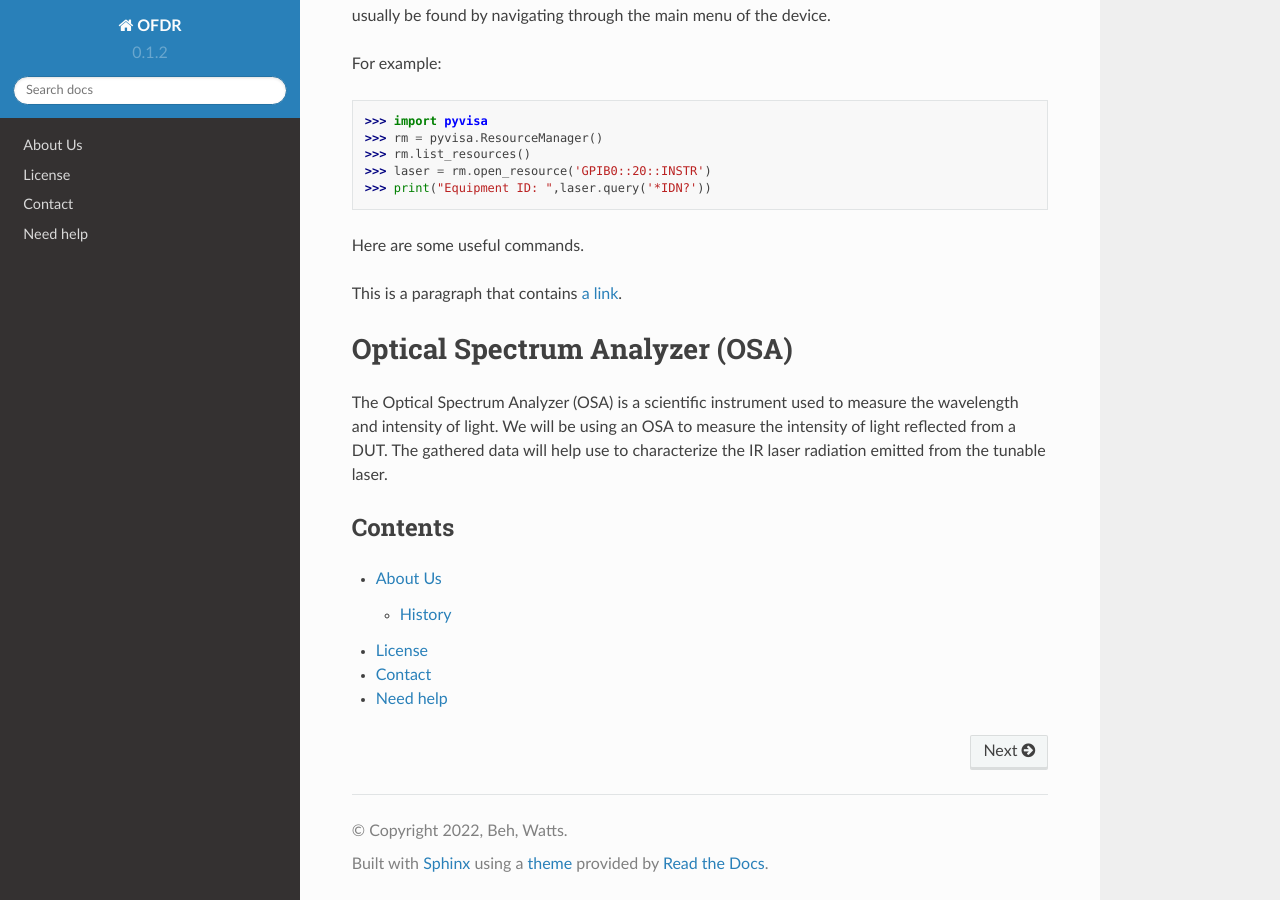
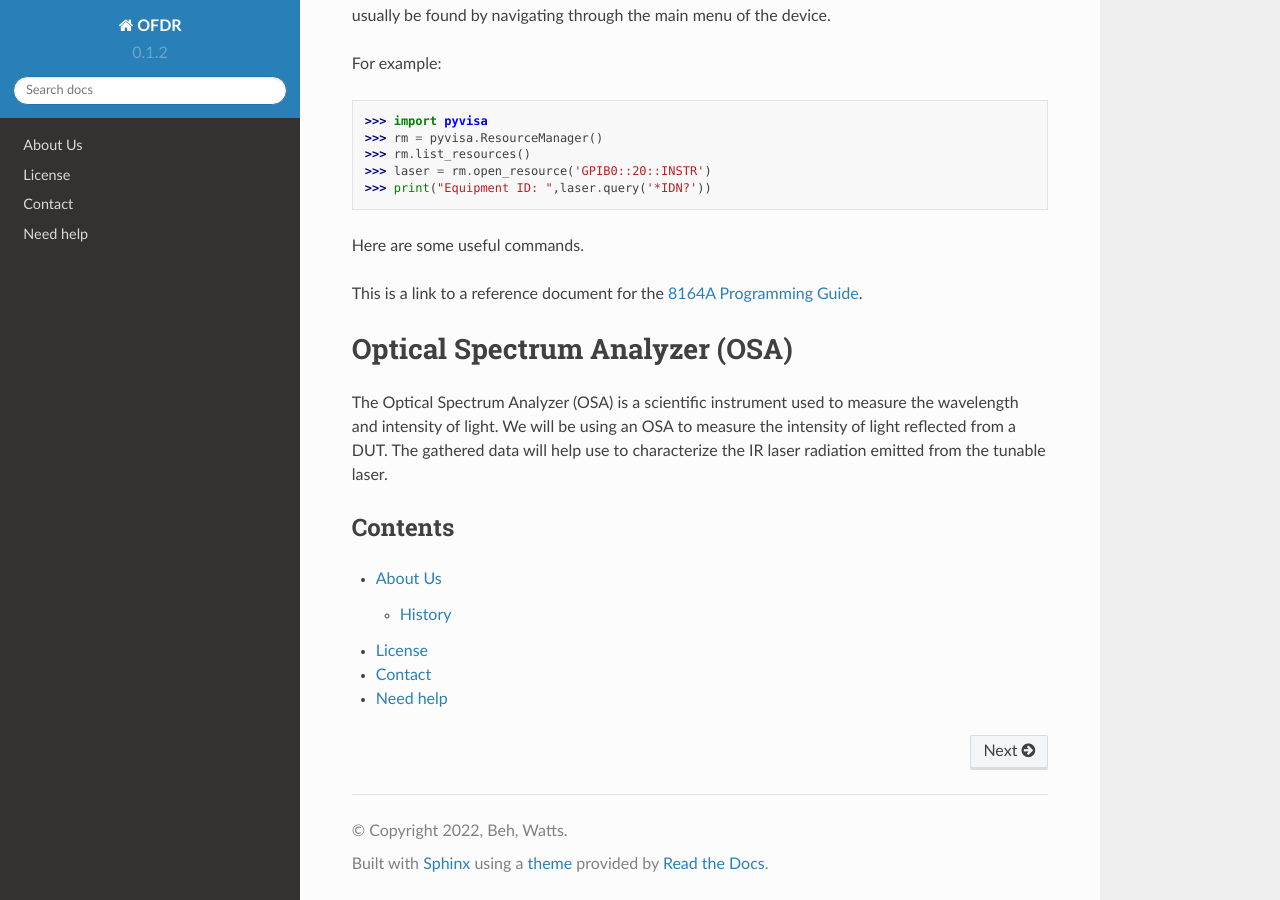
Before and after one commit to wattsjake/OFDR, a Sphinx documentation site: the page built from docs/source/index.rst, in a window 1280 px wide and 900 px high, scrolled down 1080 px. Built offline with Sphinx 7.4.7 and the Read the Docs theme 2.0.0, drawn with Linux system fonts in a browser that asks for light colours; pages that are not in the unit, such as notebooks, are missing from menus.

Commit message:
new link

```diff
--- a/docs/source/index.rst
+++ b/docs/source/index.rst
@@ -51,9 +51,9 @@ For example:
 
 Here are some useful commands.
 
-This is a paragraph that contains `a link`_.
+This is a link to a reference document for the `8164A Programming Guide`_.
 
-.. _a link: https://wattsjake.github.io/pdf/reference/8164A_Programming%20Guide.pdf
+.. _8164A Programming Guide: https://wattsjake.github.io/pdf/reference/8164A_Programming%20Guide.pdf
 
 
 
```
